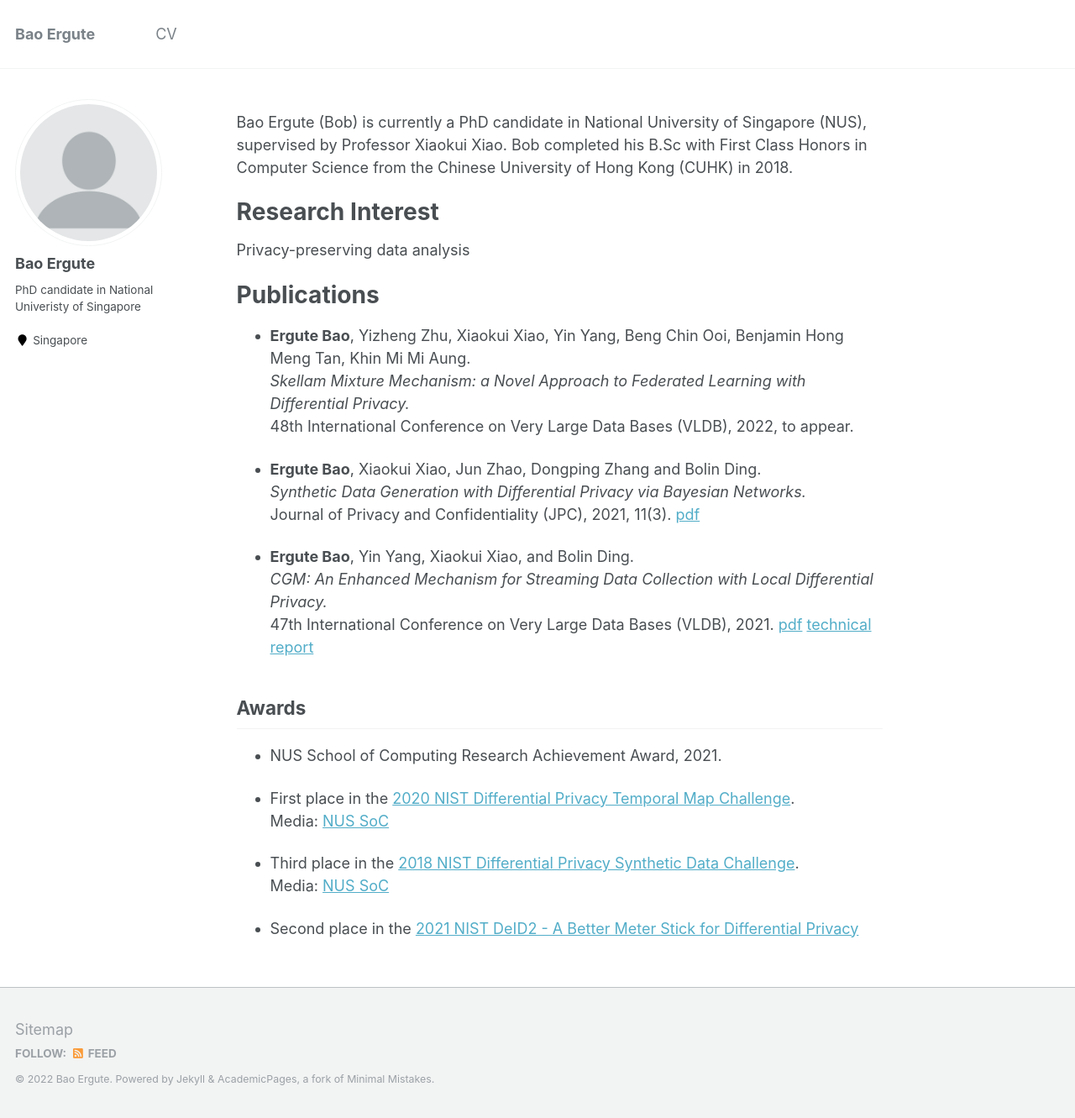
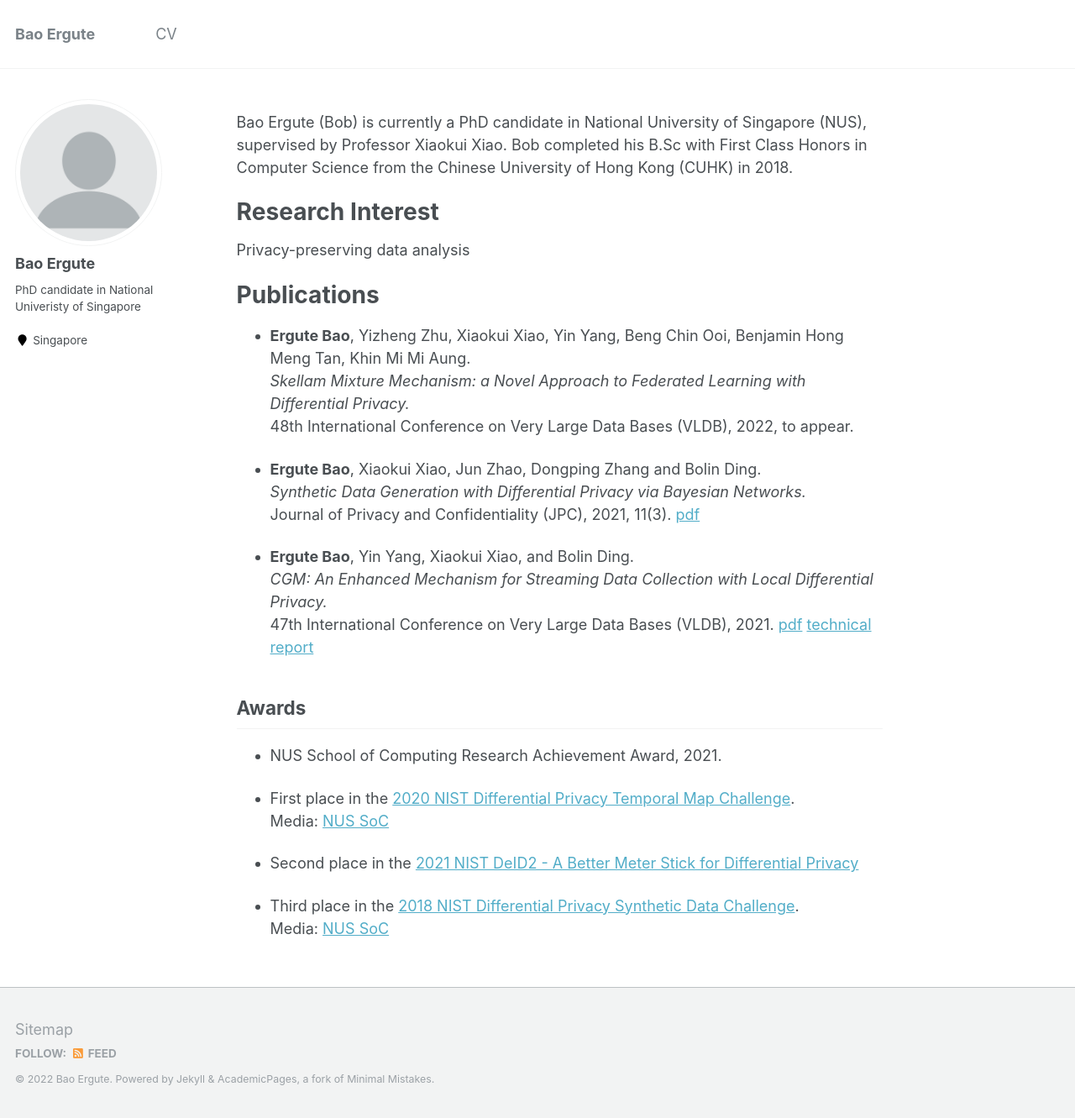
Before and after one commit to paulgute/paulgute.github.io, a Jekyll site: the page built from _pages/about.md, in a window 1280 px wide and 1331 px high. Shown: the whole window at 84% size. Built offline with Jekyll 4.4.1, drawn with Linux system fonts in a browser that asks for light colours.

```diff
--- a/_pages/about.md
+++ b/_pages/about.md
@@ -43,7 +43,7 @@ Awards
 - First place in the [2020 NIST Differential Privacy Temporal Map Challenge](https://www.nist.gov/ctl/pscr/open-innovation-prize-challenges/current-and-upcoming-prize-challenges/2020-differential).\
 Media: [NUS SoC](https://www.comp.nus.edu.sg/news/2021-nistchallenge/)
 
+- Second place in the [2021 NIST DeID2 - A Better Meter Stick for Differential Privacy](https://www.herox.com/bettermeterstick/updates)
+
 - Third place in the [2018 NIST Differential Privacy Synthetic Data Challenge](https://www.nist.gov/ctl/pscr/team-privbayes).\
 Media: [NUS SoC](https://www.comp.nus.edu.sg/news/archives/y2019/2019-nist-differential-privacy-synthetic-data-challenge/)
-
-- Second place in the [2021 NIST DeID2 - A Better Meter Stick for Differential Privacy](https://www.herox.com/bettermeterstick/updates)
```
